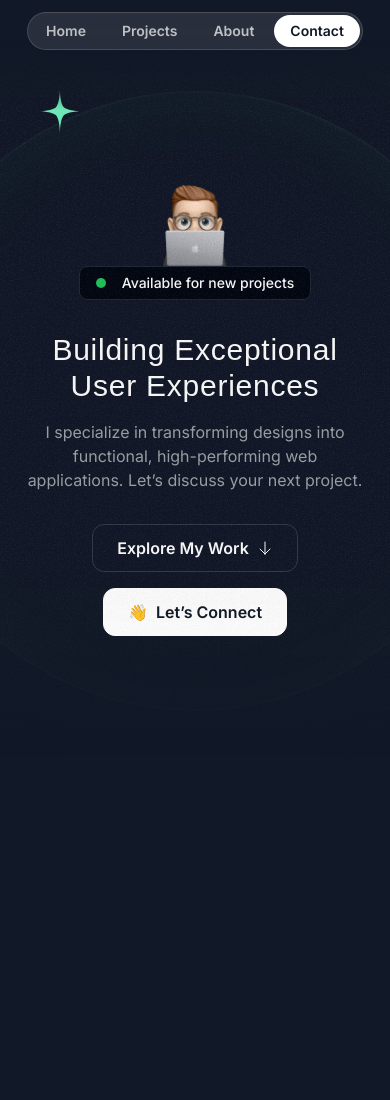
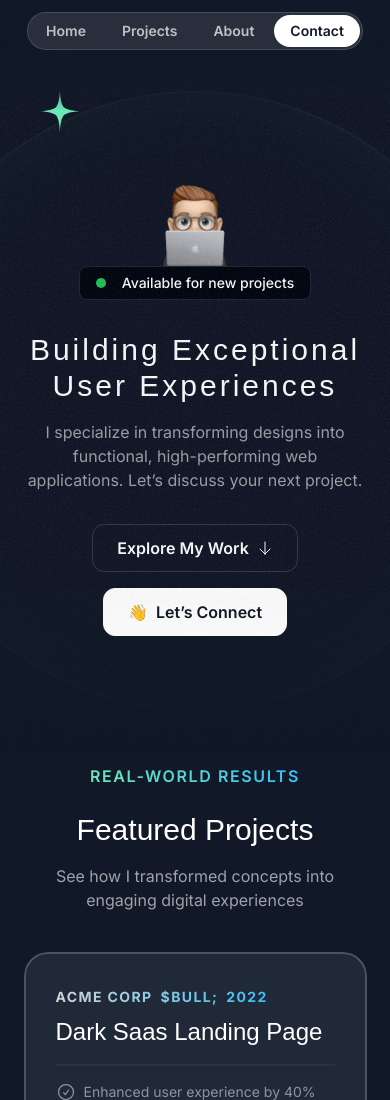
Before and after one commit to anhtudo97/stunning-portfolio, a Next.js app: page / in a window 390 px wide. Shown: the top 1100 px of the page. Before the commit the page ends 1011 px from the top, so only its background shows below. Built offline with nearby package versions, Linux system fonts and the light colour scheme; a web font is replaced by a local one.

Commit message:
feat: projects sections

```diff
--- a/src/app/globals.css
+++ b/src/app/globals.css
@@ -8,6 +8,12 @@
   }
 
   .hero-ring {
-    @apply absolute inset-0 border-2 top-1/2 left-1/2 -translate-x-1/2 -translate-y-1/2 rounded-full border-emerald-300/5 shadow-[0_0_80px_inset] shadow-emerald-300/5
+    @apply absolute inset-0 border-2 top-1/2 left-1/2 -translate-x-1/2 -translate-y-1/2 rounded-full border-emerald-300/5 shadow-[0_0_80px_inset] shadow-emerald-300/5;
   }
 }
+
+@layer utilities {
+  .container {
+    @apply lg:max-w-5xl;
+  }
+}
--- a/src/app/page.tsx
+++ b/src/app/page.tsx
@@ -1,10 +1,13 @@
 import { Header } from "@/sections/Header";
 import { HeroSection } from "@/sections/Hero";
+import { ProjectsSection } from "@/sections/Projects";
+
 export default function Home() {
   return (
     <>
       <Header />
       <HeroSection />
+      <ProjectsSection />
     </>
   );
 }
--- a/src/sections/Hero.tsx
+++ b/src/sections/Hero.tsx
@@ -44,7 +44,7 @@
           <SparkleIcon className="size-8 text-emerald-300/20" />
         </HeroOrbit>
         <HeroOrbit size={440} rotation={-79}>
-          <SparkleIcon assName="size-5 text-emerald-300/20" />
+          <SparkleIcon className="size-5 text-emerald-300/20" />
         </HeroOrbit>
         <HeroOrbit size={530} rotation={178}>
           <SparkleIcon className="size-10 text-emerald-300/20" />
@@ -79,7 +79,7 @@
         </div>
 
         <div className="max-w-lg mx-auto">
-          <h1 className="font-serif text-3xl md:text-5xl text-center mt-8 tracking-wide">Building Exceptional User Experiences</h1>
+          <h1 className="font-serif text-3xl md:text-5xl text-center mt-8 tracking-widest">Building Exceptional User Experiences</h1>
           <p className="mt-4 text-center text-white/60 md:text-lg">
             I specialize in transforming designs into functional, high-performing web applications. Let&rsquo;s discuss your next project.
           </p>
--- a/src/sections/Projects.tsx
+++ b/src/sections/Projects.tsx
@@ -1,6 +1,12 @@
 import darkSaasLandingPage from "@/assets/images/dark-saas-landing-page.png";
 import lightSaasLandingPage from "@/assets/images/light-saas-landing-page.png";
 import aiStartupLandingPage from "@/assets/images/ai-startup-landing-page.png";
+import Image from "next/image";
+
+import CheckCircleIcon from "@/assets/icons/check-circle.svg";
+import ArrowUpRightIcon from "@/assets/icons/arrow-up-right.svg";
+
+import grainImage from "@/assets/images/grain.jpg";
 
 const portfolioProjects = [
   {
@@ -42,5 +48,69 @@
 ];
 
 export const ProjectsSection = () => {
-  return <div>Projects Section</div>;
+  return <section className="pb-16 lg:py-24">
+    <div className="container">
+      <div className="flex items-center justify-center">
+        <p className="uppercase font-semibold tracking-widest bg-gradient-to-r from-emerald-300 to-sky-400 text-transparent bg-clip-text text-center">Real-world Results</p>
+      </div>
+      <h2 className="font-serif text-3xl text-center mt-6">Featured Projects</h2>
+      <p className="text-center md:text-lg lg:text-xl max-w-md mx-auto text-white/60 mt-4">
+        See how I transformed concepts into engaging digital experiences
+      </p>
+      <div className="flex flex-col gap-20 mt-10 md:mt-20">
+        {
+          portfolioProjects.map(project => {
+            return <div key={project.title} className="bg-gray-800 rounded-3xl relative z-0 overflow-hidden after:z-10 after:content-[''] after:absolute after:inset-0 after:outline-2 after:outline after:-outline-offset-2 after:rounded-3xl after:outline-white/20 after:pointer-events-none px-8 pt-8 md:pt-12 md:px-10 lg:pt-16 lg:px-20">
+              <div
+                className="absolute inset-0 -z-10 opacity-5"
+                style={{
+                  backgroundImage: `url(${grainImage})`
+                }}
+              ></div>
+
+              <div className="lg:grid lg:grid-cols-2 lg:gap-16">
+
+                <div className="lg:pb-16">
+                  <div className="bg-gradient-to-r from-neutral-300 to-sky-400 inline-flex font-bold uppercase gap-2 tracking-widest text-sm text-transparent bg-clip-text">
+                    <span>{project.company}</span>
+                    <span>$bull;</span>
+                    <span>{project.year}</span>
+                  </div>
+
+                  <h3 className="font-serif text-2xl mt-2 md:mt-5 md:text-4xl">{project.title}</h3>
+                  <hr className="border-t-2 border-white/5 mt-4 md:mt-5" />
+                  <ul className="flex flex-col gap-4 mt-4 md:mt-5">
+                    {
+                      project.results.map(result => (
+                        <li key={result.title} className="flex gap-2 text-sm md:text-base text-white/50">
+                          <CheckCircleIcon className="size-5 md:size-6" />
+                          <span> {result.title}</span>
+                        </li>
+                      ))
+                    }
+                  </ul>
+                  <a href={project.link}>
+                    <button className="bg-white text-gray-950 h-12 w-full md:w-auto px-6 rounded-xl font-semibold inline-flex items-center justify-center gap-2 mt-8">
+                      <span>
+                        Viist Live Site
+                      </span>
+                      <ArrowUpRightIcon className="size-4" />
+                    </button>
+                  </a>
+
+                </div>
+                <div className="relative">
+                  <Image
+                    src={project.image}
+                    alt={project.title}
+                    className="mt-8 -mb-4 md:-mb-0 lg:mt-0 lg:absolute lg:h-full lg:w-auto lg:max-w-none"
+                  />
+                </div>
+              </div>
+            </div>;
+          })
+        }
+      </div>
+    </div>
+  </section>;
 };
```
